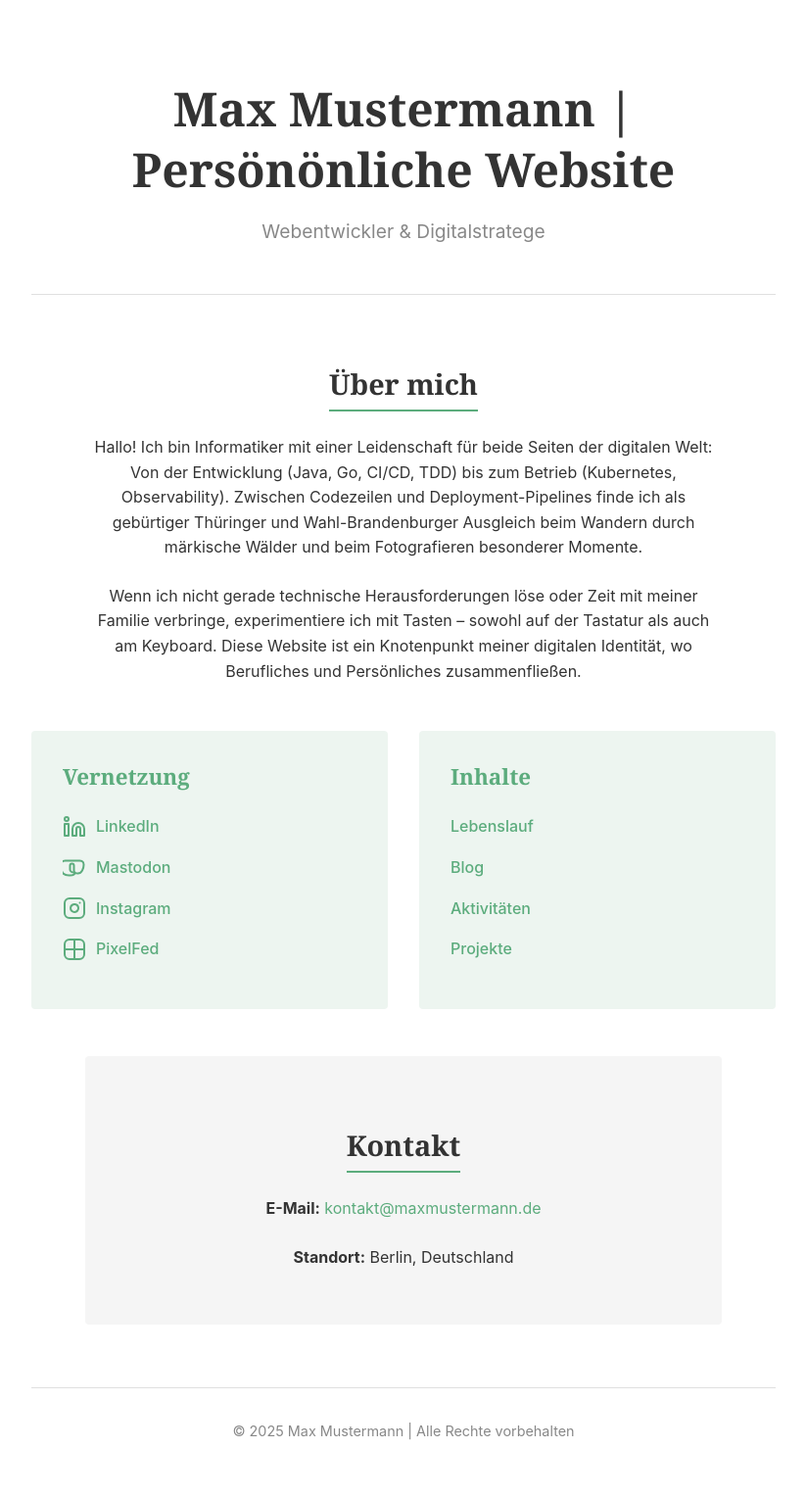
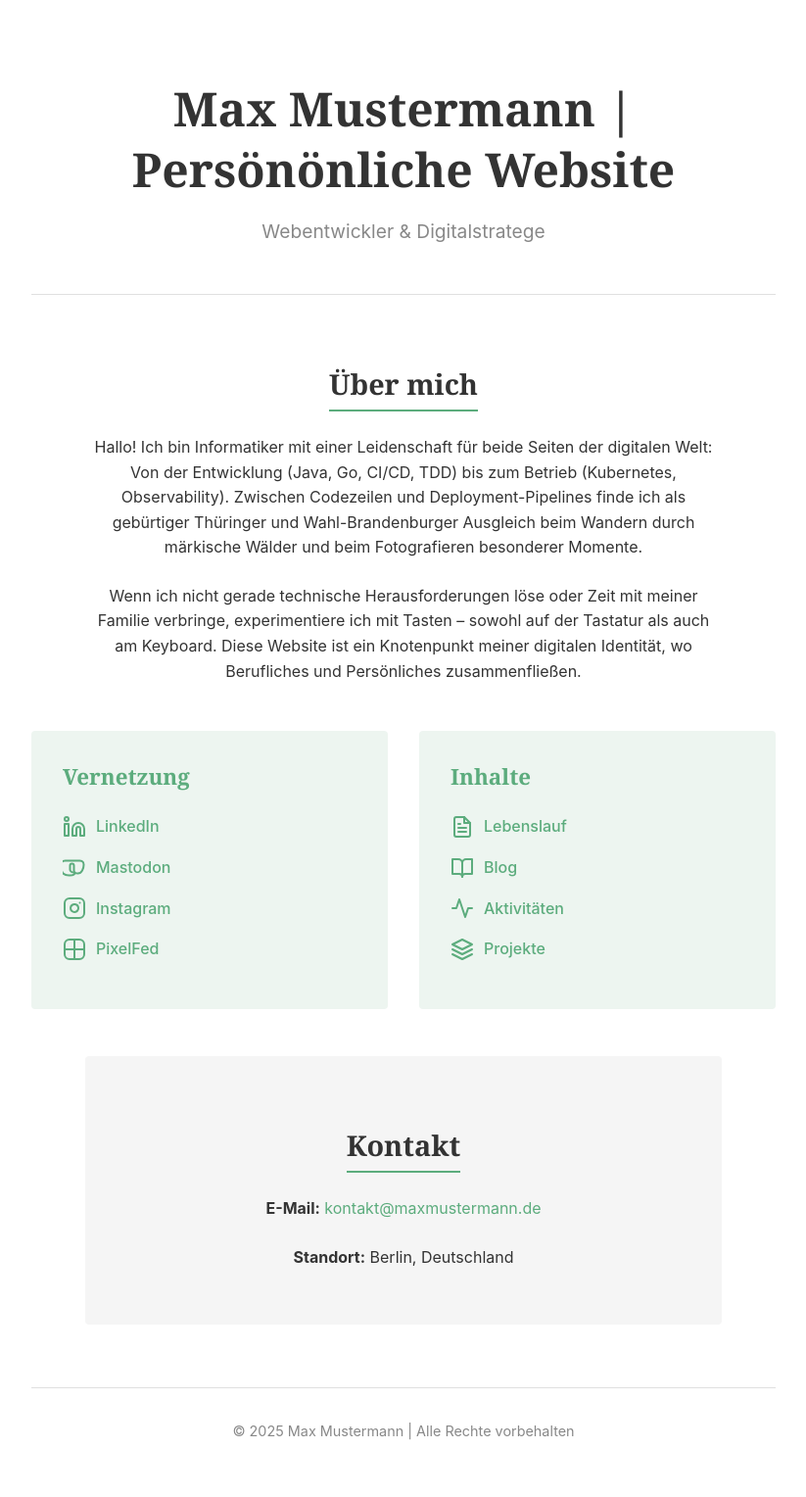
Before and after one commit to fxnn/fxnn.github.io, a Jekyll site: the page built from index.md, in a window 1280 px wide. Shown: the whole page at 98% size, without its empty margins (228-1051 px from the left). Built offline with Jekyll 4.4.1, drawn with Linux system fonts in a browser that asks for light colours; our own code applies the rules of GitHub Pages for plain Markdown files.

Commit message:
feat: Add SVG icons to content links in index.md

```diff
--- a/index.md
+++ b/index.md
@@ -54,10 +54,45 @@
     <div class="links-box">
         <h3>Inhalte</h3>
         <ul>
-            <li><a href="/cv.html">Lebenslauf</a></li>
-            <li><a href="/blog.html">Blog</a></li>
-            <li><a href="/aktivitaeten.html">Aktivitäten</a></li>
-            <li><a href="/projekte.html">Projekte</a></li>
+            <li>
+                <a href="/cv.html">
+                    <svg class="icon" xmlns="http://www.w3.org/2000/svg" viewBox="0 0 24 24" fill="none" stroke="currentColor" stroke-width="2" stroke-linecap="round" stroke-linejoin="round">
+                        <path d="M14 2H6a2 2 0 0 0-2 2v16a2 2 0 0 0 2 2h12a2 2 0 0 0 2-2V8z"></path>
+                        <polyline points="14 2 14 8 20 8"></polyline>
+                        <line x1="16" y1="13" x2="8" y2="13"></line>
+                        <line x1="16" y1="17" x2="8" y2="17"></line>
+                        <polyline points="10 9 9 9 8 9"></polyline>
+                    </svg>
+                    Lebenslauf
+                </a>
+            </li>
+            <li>
+                <a href="/blog.html">
+                    <svg class="icon" xmlns="http://www.w3.org/2000/svg" viewBox="0 0 24 24" fill="none" stroke="currentColor" stroke-width="2" stroke-linecap="round" stroke-linejoin="round">
+                        <path d="M2 3h6a4 4 0 0 1 4 4v14a3 3 0 0 0-3-3H2z"></path>
+                        <path d="M22 3h-6a4 4 0 0 0-4 4v14a3 3 0 0 1 3-3h7z"></path>
+                    </svg>
+                    Blog
+                </a>
+            </li>
+            <li>
+                <a href="/aktivitaeten.html">
+                    <svg class="icon" xmlns="http://www.w3.org/2000/svg" viewBox="0 0 24 24" fill="none" stroke="currentColor" stroke-width="2" stroke-linecap="round" stroke-linejoin="round">
+                        <polyline points="22 12 18 12 15 21 9 3 6 12 2 12"></polyline>
+                    </svg>
+                    Aktivitäten
+                </a>
+            </li>
+            <li>
+                <a href="/projekte.html">
+                    <svg class="icon" xmlns="http://www.w3.org/2000/svg" viewBox="0 0 24 24" fill="none" stroke="currentColor" stroke-width="2" stroke-linecap="round" stroke-linejoin="round">
+                        <polygon points="12 2 2 7 12 12 22 7 12 2"></polygon>
+                        <polyline points="2 17 12 22 22 17"></polyline>
+                        <polyline points="2 12 12 17 22 12"></polyline>
+                    </svg>
+                    Projekte
+                </a>
+            </li>
         </ul>
     </div>
 </div>
```
